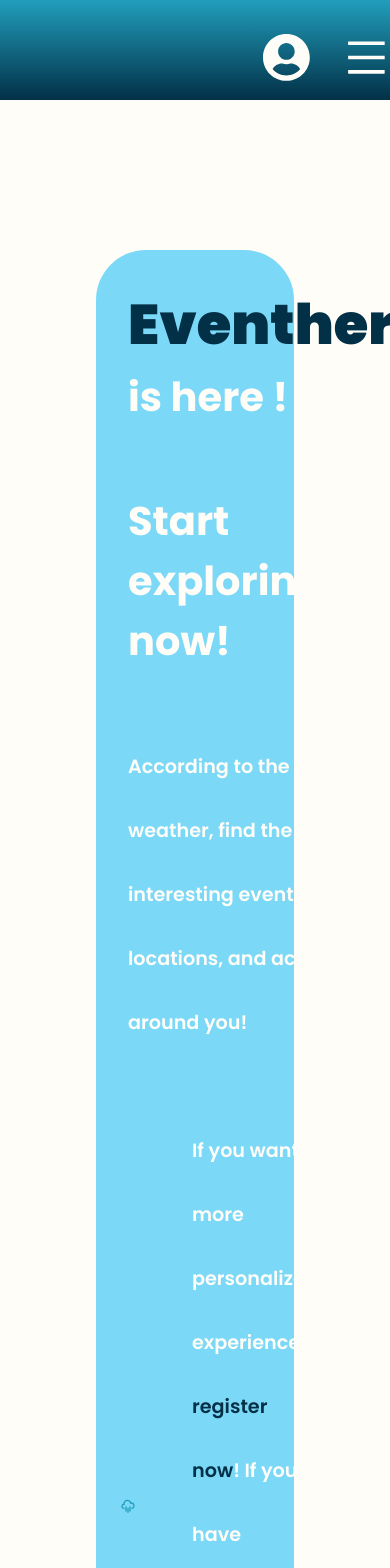
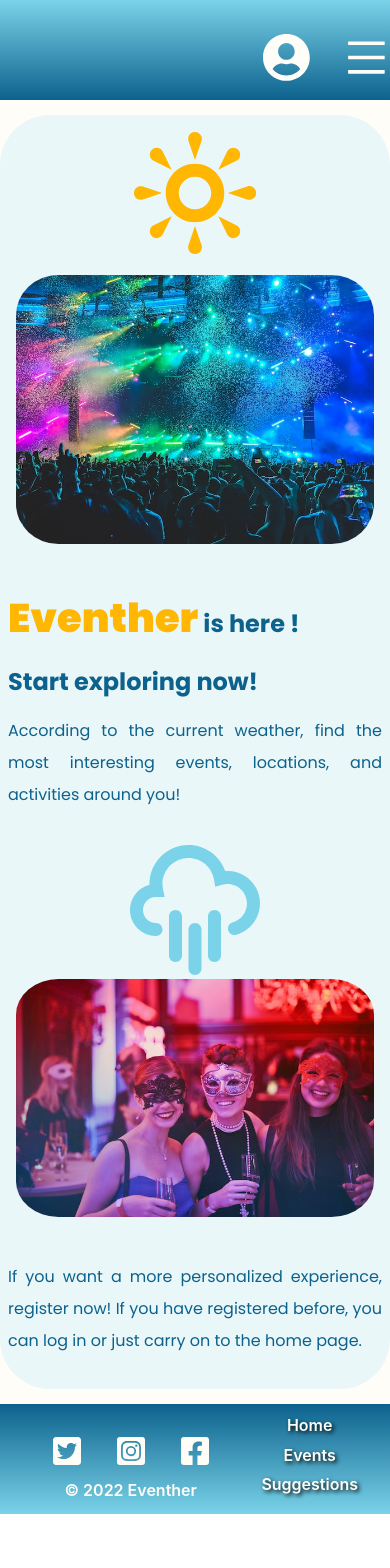
Before and after one commit to Eventher/eventher-weather-app, a React (Vite) app in the folder frontend/: page / in a window 390 px wide. Shown: the top 1568 px of the page. After the commit the page ends 1514 px from the top, so only its background shows below. Built offline with nearby package versions, Linux system fonts and the light colour scheme.

Commit message:
some changes in the navbar, footer and landing page

```diff
--- a/frontend/src/components/footer/footer.css
+++ b/frontend/src/components/footer/footer.css
@@ -7,16 +7,63 @@
   );
   width: 100%;
   height: 110px;
+  display: flex;
+  justify-content: space-between;
+  align-items: center;
+}
+
+.links {
+  justify-self: center;
+  width: 100%;
+  padding-left: 140px;
 }
 
 .social-media {
-  width: 2rem;
-  height: 2.5rem;
-  padding: 0.5rem 2rem;
+  width: 7rem;
+  height: auto;
+  padding: 1rem 2rem 0;
   color: var(--white);
 }
 
 #copyrights {
   color: var(--white);
   font-weight: 600;
+  padding-top: 0.6rem;
 }
+
+.website-map {
+  display: flex;
+  flex-direction: column;
+  justify-self: right;
+  padding-right: 2rem;
+  list-style: none;
+}
+
+.listItem {
+  padding-bottom: 0.6rem;
+}
+
+.listItem a {
+  text-decoration: none;
+  color: var(--white);
+  text-shadow: 2px 2px 4px #000000;
+  font-weight: 600;
+  font-size: 1.2rem;
+}
+
+@media only screen and (max-width: 750px) {
+  .links {
+    padding-left: 0;
+  }
+
+  .social-media {
+    width: 4rem;
+    padding: 1rem 1rem 0;
+    color: var(--white);
+    text-shadow: 2px 2px 4px #000000;
+  }
+
+  .listItem a {
+    font-size: 1rem;
+  }
+}
--- a/frontend/src/components/footer/footer.jsx
+++ b/frontend/src/components/footer/footer.jsx
@@ -1,5 +1,6 @@
 /* eslint-disable import/no-extraneous-dependencies */
 import React from "react";
+import { Link } from "react-router-dom";
 import {
   FaTwitterSquare,
   FaInstagramSquare,
@@ -10,6 +11,7 @@
 function Footer() {
   return (
     <footer className="footer">
+      <div className="links">
         <a href="https://twitter.com/">
           <FaTwitterSquare className="social-media" />
         </a>
@@ -20,6 +22,20 @@
           <FaFacebookSquare className="social-media" />
         </a>
         <p id="copyrights">&copy; 2022 Eventher</p>
+      </div>
+      <div>
+        <ul className="website-map">
+          <li className="listItem">
+            <Link to="/home">Home</Link>
+          </li>
+          <li className="listItem">
+            <Link to="/events">Events</Link>
+          </li>
+          <li className="listItem">
+            <Link to="/suggestions">Suggestions</Link>
+          </li>
+        </ul>
+      </div>
     </footer>
   );
 }
--- a/frontend/src/components/header/Navbar.module.css
+++ b/frontend/src/components/header/Navbar.module.css
@@ -1,7 +1,7 @@
 :root {
   --white: #fefdf8;
-  --dark-blue: #023047;
-  --clear-blue: #219ebc;
+  --dark-blue: rgb(12, 98, 141);
+  --clear-blue: rgb(122, 211, 233);
   --yellow: #ffb703;
   --orange: #fb8500;
 }
@@ -34,15 +34,18 @@
   right: 0;
   width: 30%;
   margin-top: 0;
-  background: linear-gradient(
-    0deg,
-    rgba(2, 48, 71, 0.9) 0%,
-    rgba(33, 158, 188, 0.9) 100%
-  );
   animation-name: slideIn;
   animation-duration: 0.6s;
   transform: translate(0, 100px);
   z-index: 0;
+}
+
+.MainNavbar {
+  background: linear-gradient(
+    0deg,
+    rgba(122, 211, 233, 0.95) 0%,
+    rgba(12, 98, 141,  0.9) 100%
+  );
 }
 
 .SignLogInBar {
@@ -51,14 +54,15 @@
   background: var(--dark-blue);
   background: linear-gradient(
     180deg,
-    rgba(2, 48, 71, 0.9) 0%,
-    rgba(33, 158, 188, 0.9) 100%
+    rgba(12, 98, 141, 0.95) 0%,
+    rgba(122, 211, 233, 0.95) 100%
   );
 }
 
 .NavItem {
   padding: 10px 0 10px 2vw;
   font-weight: 700;
+  text-shadow: 2px 2px 4px #3b3939;
 }
 
 .NavItem a {
@@ -139,6 +143,7 @@
 
   .NavItem {
     font-size: 1.5rem;
+    text-shadow: 2px 2px 4px #3b3939;
   }
 
   .NavItem a:hover {
--- a/frontend/src/components/landing-page/landing.css
+++ b/frontend/src/components/landing-page/landing.css
@@ -8,19 +8,19 @@
 
 @keyframes blur {
 	0%		{text-shadow:  0 0 100px transparent; opacity:0;}
-	5%		{text-shadow:  0 0 90px var(--dark-blue);}
+	5%		{text-shadow:  0 0 90px var(--orange);}
 	15%		{opacity: 1;}
-	85%		{text-shadow:  0 0 0px var(--dark-blue);}
-	95%		{text-shadow:  0 0 0px var(--dark-blue);}
+	85%		{text-shadow:  0 0 0px var(--orange);}
+	95%		{text-shadow:  0 0 0px var(--orange);}
 	100%		{opacity: 1;}
 }
 
 @keyframes blurTwo {
 	0%		{text-shadow:  0 0 100px transparent; opacity:0;}
-	5%		{text-shadow:  0 0 90px var(--white);}
+	5%		{text-shadow:  0 0 90px var(--dark-blue);}
 	15%		{opacity: 1;}
-	85%		{text-shadow:  0 0 0px var(--white);}
-	95%		{text-shadow:  0 0 0px var(--white);}
+	85%		{text-shadow:  0 0 0px var(--dark-blue);}
+	95%		{text-shadow:  0 0 0px var(--dark-blue);}
 	100%		{opacity: 1;}
 }
 
@@ -33,7 +33,7 @@
 }
 
 .inside-div {
-  background-color: rgb(124, 216, 247);
+  background-color: rgba(124, 216, 247, 0.15);
   border-radius: 50px;
 }
 
@@ -44,10 +44,9 @@
 }
 
 .text {
-  font-weight: 600;
   text-align: left;
   font-family: 'Poppins', sans-serif;
-  color: var(--white);
+  color: var(--dark-blue);
   padding: 2rem;
 }
 
@@ -57,43 +56,43 @@
 }
 
 .title {
-  font-weight: 700;
   font-size: 2.5rem;
 }
 
 #Eventher {
   font-size: 3.5rem;
   font-weight: 900;
-  color: var(--dark-blue);
+  color: var(--yellow);
 	animation: blur 5s ease-out;
   animation-iteration-count: 1;
 }
 
 span:nth-child(2) {
-  color: var(--white);
+  color: var(--dark-blue);
   animation: blurTwo 5s ease-out;
   animation-delay: 0.4s;
   animation-iteration-count: 1;
 }
 
 span:nth-child(3) {
-  color: var(--white);
+  color: var(--dark-blue);
   animation: blurTwo 5s ease-out;
 	animation-delay: 0.6s;
   animation-iteration-count: 1;
 }
 
 span:nth-child(4) {
-  color: var(--white);
+  color: var(--dark-blue);
   animation: blurTwo 5s ease-out;
 	animation-delay: 0.8s;
   animation-iteration-count: 1;
 }
 
 .images {
-  border-radius: 50px;
+  border-radius: 20%;
   width: 100%;
-  padding: 0 2rem 2rem;
+  padding: 0 2rem;
+  margin-bottom: 2rem;
 }
 
 .links {
@@ -120,6 +119,55 @@
   padding-bottom: 20px;
 }
 
-@media only screen and (min-width: 750px) {
+@media only screen and (max-width: 750px) {
+  .main-div {
+    padding: 0;
+  }
 
+  .inside-div {
+    border-radius: 50px;
+    margin: 15px 0;
+  }
+
+  .first-section, .second-section {
+    display: initial;
+  }
+
+  .first-section {
+    display: flex;
+    flex-direction: column-reverse;
+  }
+
+  .text {
+    padding: 0.5rem;
+    width: 100%;
+    text-align: justify;
+  }
+
+  .paragraph {
+    font-size: 1rem;
+    line-height: 2rem;
+  }
+
+  .second-section .paragraph {
+    padding-bottom: 2rem;
+  }
+
+  .title {
+    font-size: 1.5rem;
+  }
+
+  #Eventher {
+    font-size: 2.5rem;
+  }
+
+  .images {
+    border-radius: 15%;
+    padding: 0 1rem;
+  }
+
+  .rain, .sun {
+    width: 40%;
+    padding: 0;
+  }
 }
```
Lines whose indentation alone changed are shown as unchanged.
